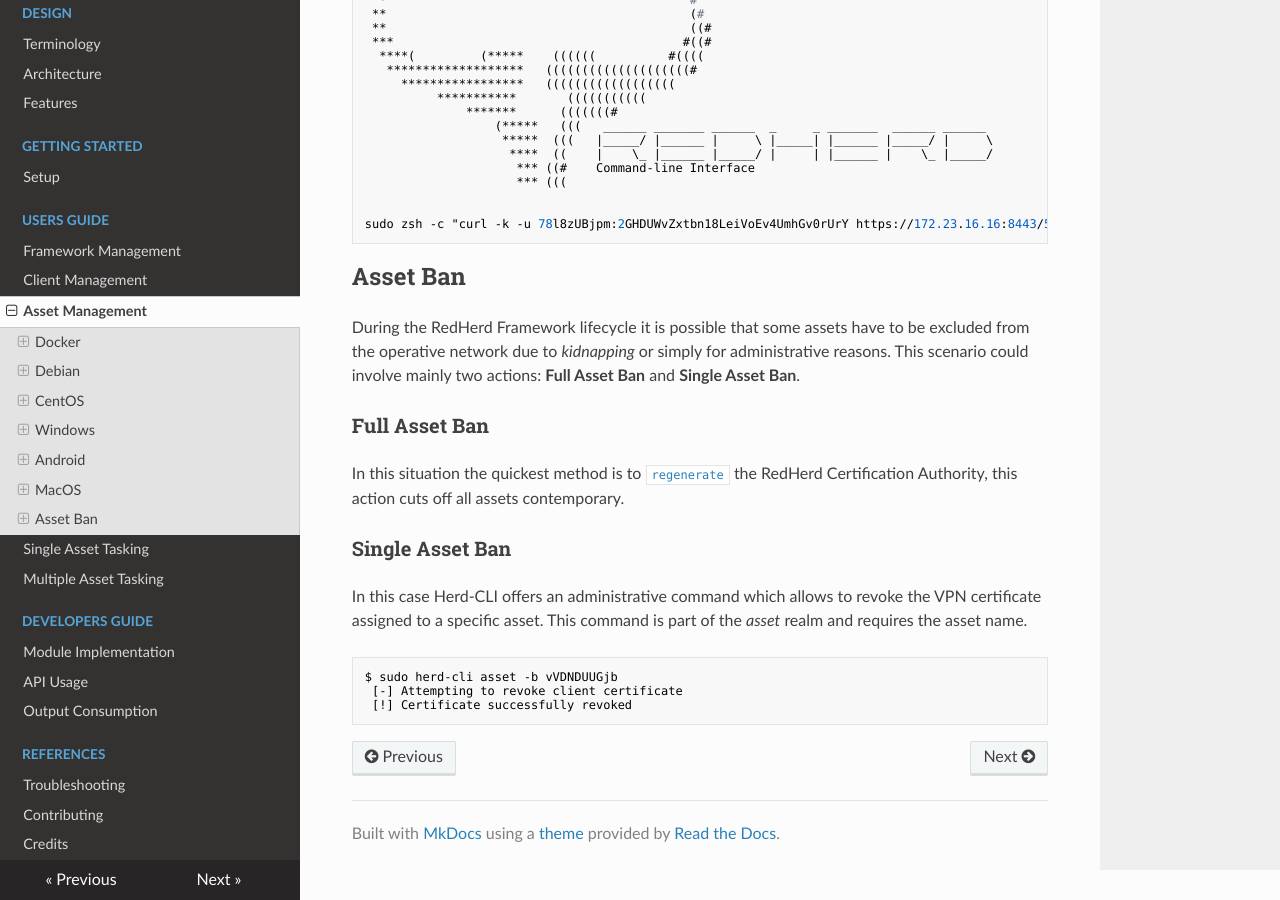
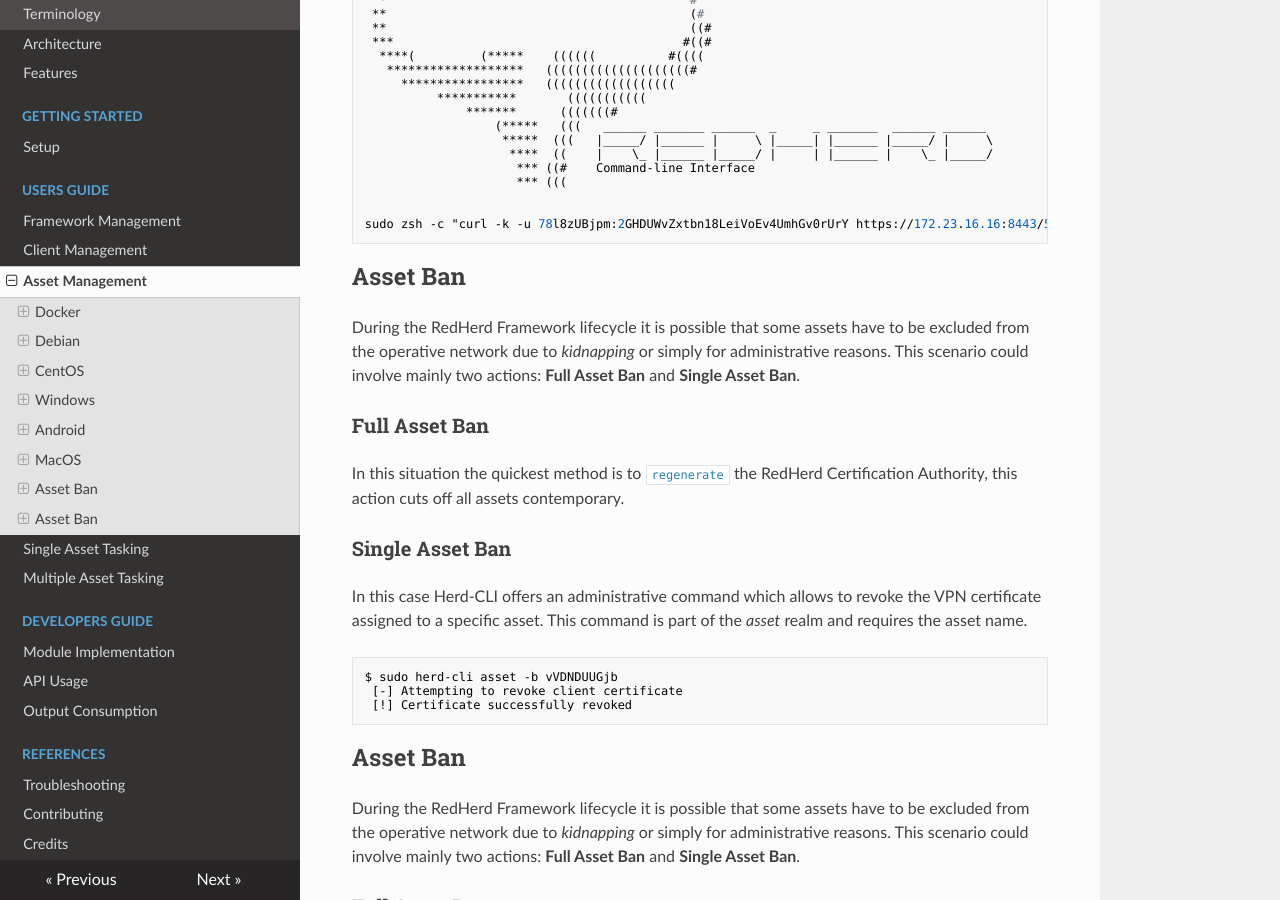
Before and after one commit to redherd-project/redherd-documentation, an MkDocs documentation site: the page built from docs/users-guide/asset-management.md, in a window 1280 px wide and 900 px high, scrolled down 5929 px. Built offline with MkDocs 1.6.1, drawn with Linux system fonts in a browser that asks for light colours; nearby versions of some CDN libraries.

Commit message:
Documentation update for RedHerd Framework v0.0.4 (#4)

````diff
--- a/docs/users-guide/asset-management.md
+++ b/docs/users-guide/asset-management.md
@@ -168,7 +168,6 @@ $ herd-cli endpoint -s 172.23.16.16 -o centos -m remove -i 2
 
 sudo bash -c "curl -k -u 78l8zUBjpm:2GHDUWvZxtbn18LeiVoEv4UmhGv0rUrY https://172.23.16.16:8443/50f3331a80894d85bcda8c4b404a919c/debian_asset_setup.sh > /tmp/script.sh && chmod +x /tmp/script.sh && /tmp/script.sh remove && rm -rf /tmp/script.sh"
 ```
-
 
 ## Windows
 
@@ -364,3 +363,21 @@ $ sudo herd-cli asset -b vVDNDUUGjb
  [-] Attempting to revoke client certificate
  [!] Certificate successfully revoked
 ```
+
+## Asset Ban
+
+During the RedHerd Framework lifecycle it is possible that some assets have to be excluded from the operative network due to *kidnapping* or simply for administrative reasons. This scenario could involve mainly two actions: **Full Asset Ban** and **Single Asset Ban**.
+
+### Full Asset Ban
+
+In this situation the quickest method is to [`regenerate`](https://redherd.readthedocs.io/en/latest/users-guide/framework-management/#certification-authority-regeneration) the RedHerd Certification Authority, this action cuts off all assets contemporary.
+
+### Single Asset Ban
+
+In this case Herd-CLI offers an administrative command which allows to revoke the VPN certificate assigned to a specific asset. This command is part of the *asset* realm and requires the asset name.
+
+```bash
+$ sudo herd-cli asset -b vVDNDUUGjb
+ [-] Attempting to revoke client certificate
+ [!] Certificate successfully revoked
+```
````
